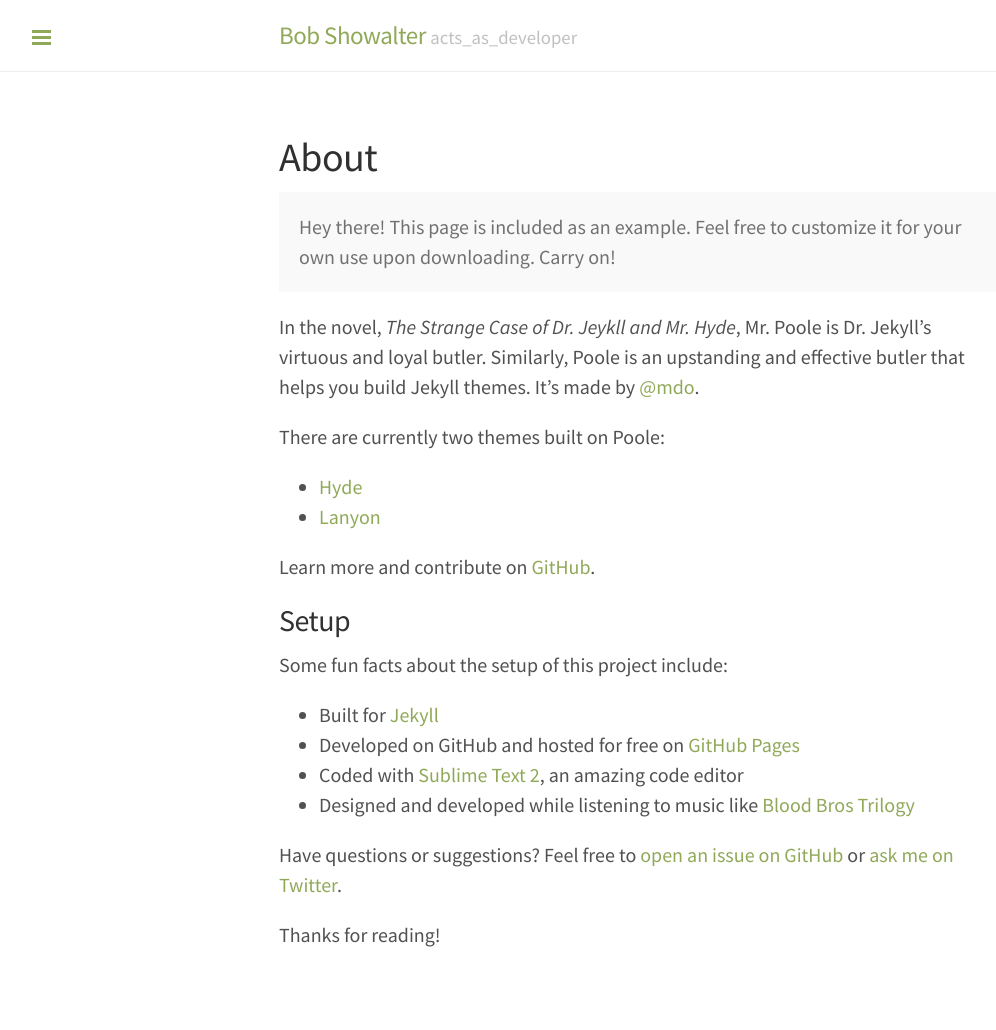
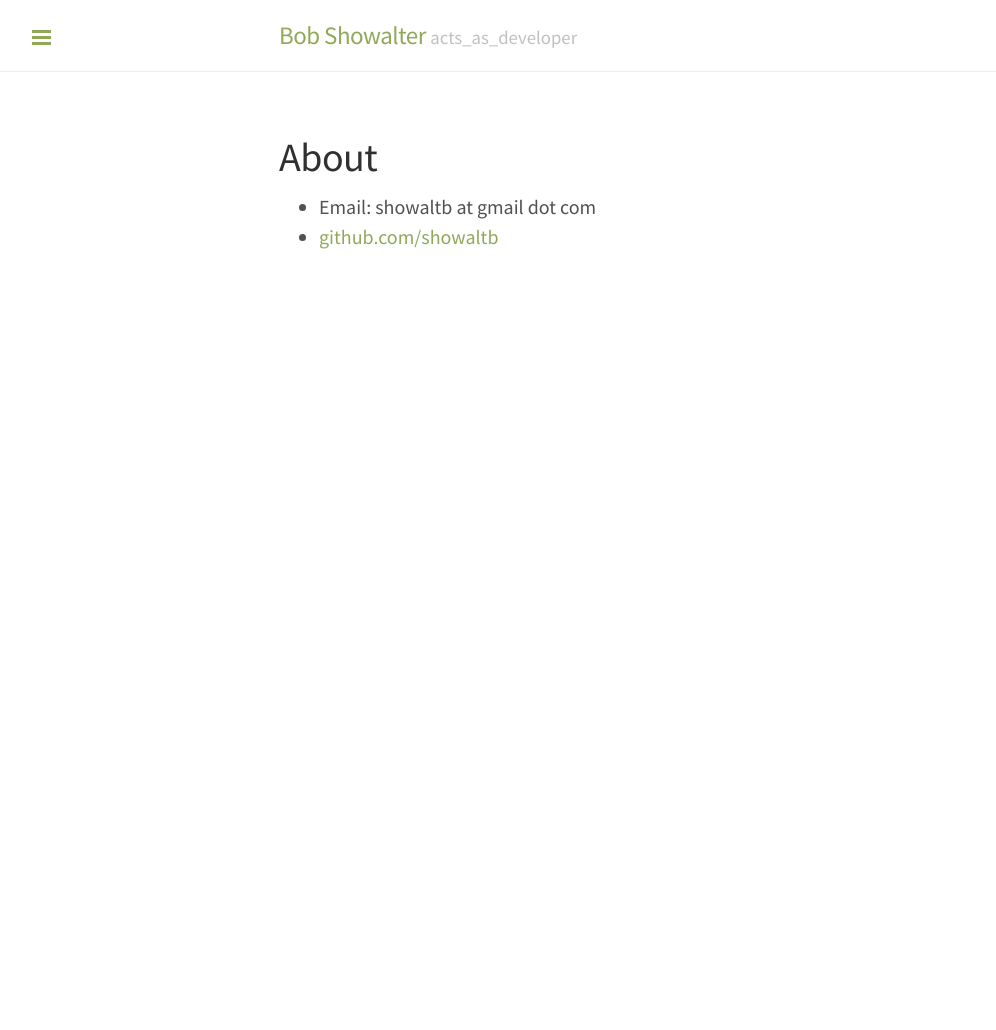
Before and after one commit to showaltb/showaltb.github.io, a Jekyll site: the page built from about.md, in a window 1280 px wide. Shown: the whole page, without its empty margins (1-997 px from the left). Built offline with Jekyll 4.4.1, drawn with Linux system fonts in a browser that asks for light colours; Markdown is read by kramdown in place of the engine named in the settings; after the commit the page ends 900 px from its top, so only the background shows below that.

Commit message:
Put something in About page

```diff
--- a/about.md
+++ b/about.md
@@ -3,28 +3,5 @@ layout: page
 title: About
 ---
 
-<p class="message">
-  Hey there! This page is included as an example. Feel free to customize it for your own use upon downloading. Carry on!
-</p>
-
-In the novel, *The Strange Case of Dr. Jeykll and Mr. Hyde*, Mr. Poole is Dr. Jekyll's virtuous and loyal butler. Similarly, Poole is an upstanding and effective butler that helps you build Jekyll themes. It's made by [@mdo](https://twitter.com/mdo).
-
-There are currently two themes built on Poole:
-
-* [Hyde](http://hyde.getpoole.com)
-* [Lanyon](http://lanyon.getpoole.com)
-
-Learn more and contribute on [GitHub](https://github.com/poole).
-
-## Setup
-
-Some fun facts about the setup of this project include:
-
-* Built for [Jekyll](http://jekyllrb.com)
-* Developed on GitHub and hosted for free on [GitHub Pages](https://pages.github.com)
-* Coded with [Sublime Text 2](http://sublimetext.com), an amazing code editor
-* Designed and developed while listening to music like [Blood Bros Trilogy](https://soundcloud.com/maddecent/sets/blood-bros-series)
-
-Have questions or suggestions? Feel free to [open an issue on GitHub](https://github.com/poole/issues/new) or [ask me on Twitter](https://twitter.com/mdo).
-
-Thanks for reading!
+* Email: showaltb at gmail dot com
+* [github.com/showaltb](github.com/showaltb)
```
